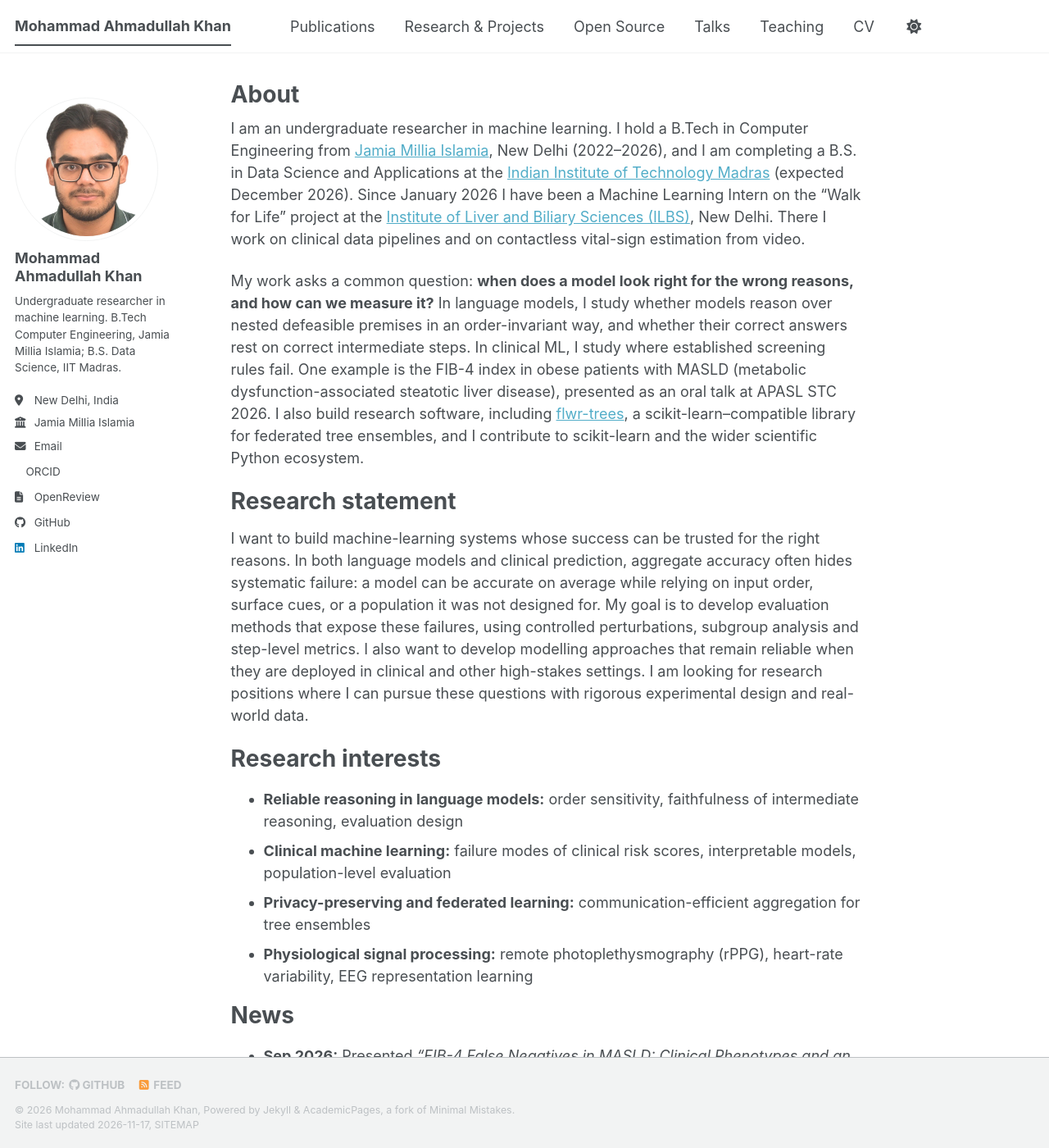
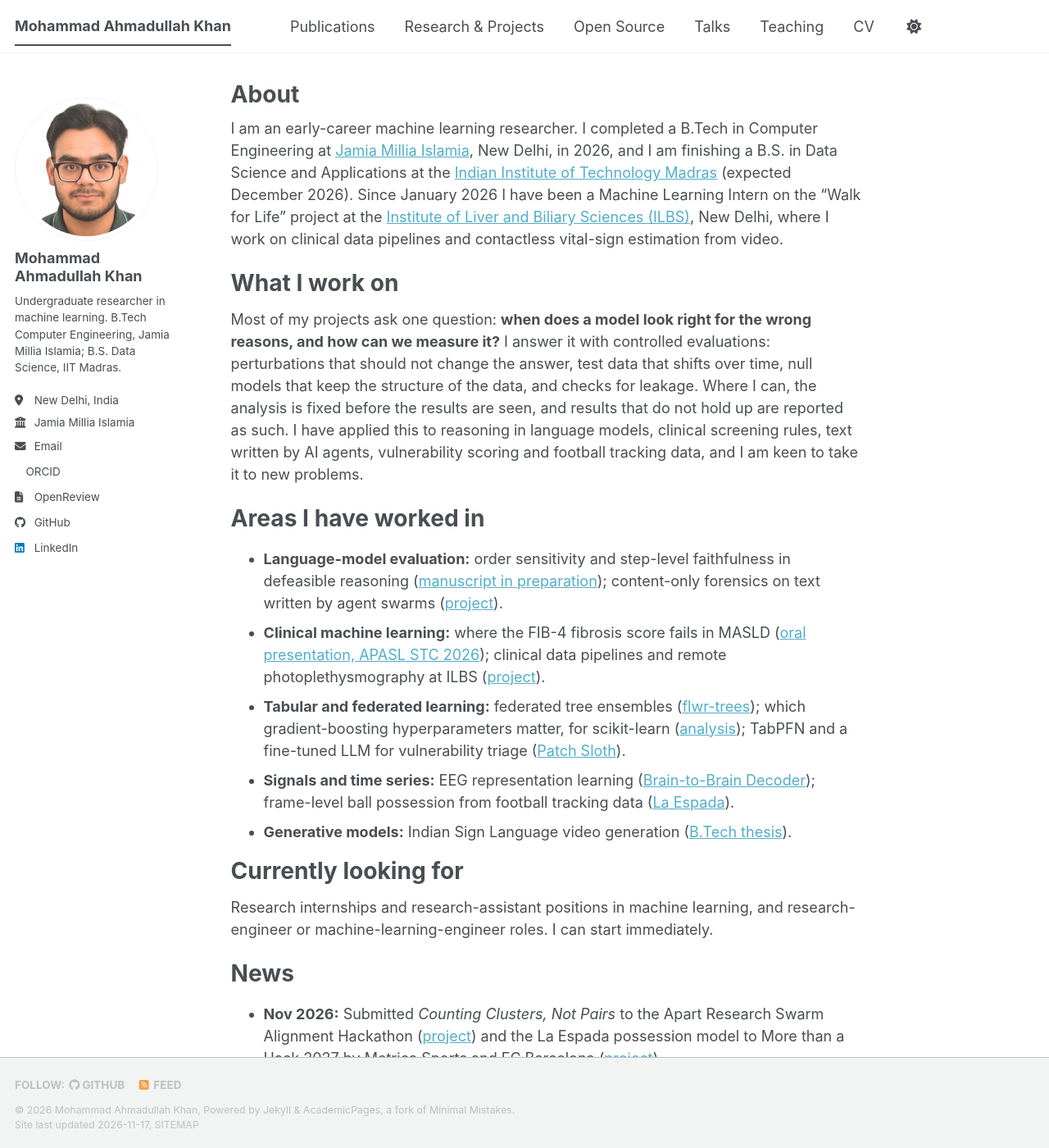
Before and after one commit to MAUK9086/MAUK9086.github.io, a Jekyll site: the page built from _pages/about.md, in a window 1280 px wide and 1400 px high. Shown: the whole window at 82% size. Built offline with Jekyll 4.4.1, drawn with Linux system fonts in a browser that asks for light colours; a style sheet for code colours, icons or effects is not loaded; some of the changed text lies outside the part shown.

Commit message:
About: replace the research statement with what I work on, areas and current search; add recent news

```diff
--- a/_pages/about.md
+++ b/_pages/about.md
@@ -7,24 +7,30 @@ redirect_from:
   - /about.html
 ---
 
-I am an undergraduate researcher in machine learning. I hold a B.Tech in Computer Engineering from [Jamia Millia Islamia](https://jmi.ac.in), New Delhi (2022–2026), and I am completing a B.S. in Data Science and Applications at the [Indian Institute of Technology Madras](https://study.iitm.ac.in/ds/) (expected December 2026). Since January 2026 I have been a Machine Learning Intern on the "Walk for Life" project at the [Institute of Liver and Biliary Sciences (ILBS)](https://www.ilbs.in), New Delhi. There I work on clinical data pipelines and on contactless vital-sign estimation from video.
+I am an early-career machine learning researcher. I completed a B.Tech in Computer Engineering at [Jamia Millia Islamia](https://jmi.ac.in), New Delhi, in 2026, and I am finishing a B.S. in Data Science and Applications at the [Indian Institute of Technology Madras](https://study.iitm.ac.in/ds/) (expected December 2026). Since January 2026 I have been a Machine Learning Intern on the "Walk for Life" project at the [Institute of Liver and Biliary Sciences (ILBS)](https://www.ilbs.in), New Delhi, where I work on clinical data pipelines and contactless vital-sign estimation from video.
 
-My work asks a common question: **when does a model look right for the wrong reasons, and how can we measure it?** In language models, I study whether models reason over nested defeasible premises in an order-invariant way, and whether their correct answers rest on correct intermediate steps. In clinical ML, I study where established screening rules fail. One example is the FIB-4 index in obese patients with MASLD (metabolic dysfunction-associated steatotic liver disease), presented as an oral talk at APASL STC 2026. I also build research software, including [flwr-trees](https://pypi.org/project/flwr-trees/), a scikit-learn–compatible library for federated tree ensembles, and I contribute to scikit-learn and the wider scientific Python ecosystem.
+What I work on
+======
+Most of my projects ask one question: **when does a model look right for the wrong reasons, and how can we measure it?** I answer it with controlled evaluations: perturbations that should not change the answer, test data that shifts over time, null models that keep the structure of the data, and checks for leakage. Where I can, the analysis is fixed before the results are seen, and results that do not hold up are reported as such. I have applied this to reasoning in language models, clinical screening rules, text written by AI agents, vulnerability scoring and football tracking data, and I am keen to take it to new problems.
 
-Research statement
+Areas I have worked in
 ======
-I want to build machine-learning systems whose success can be trusted for the right reasons. In both language models and clinical prediction, aggregate accuracy often hides systematic failure: a model can be accurate on average while relying on input order, surface cues, or a population it was not designed for. My goal is to develop evaluation methods that expose these failures, using controlled perturbations, subgroup analysis and step-level metrics. I also want to develop modelling approaches that remain reliable when they are deployed in clinical and other high-stakes settings. I am looking for research positions where I can pursue these questions with rigorous experimental design and real-world data.
+- **Language-model evaluation:** order sensitivity and step-level faithfulness in defeasible reasoning ([manuscript in preparation](/publication/2026-positional-bias-defeasible-reasoning)); content-only forensics on text written by agent swarms ([project](/portfolio/swarm-lineage)).
+- **Clinical machine learning:** where the FIB-4 fibrosis score fails in MASLD ([oral presentation, APASL STC 2026](/talks/2026-09-19-apasl-stc-2026-fib4)); clinical data pipelines and remote photoplethysmography at ILBS ([project](/portfolio/contactless-vital-signs)).
+- **Tabular and federated learning:** federated tree ensembles ([flwr-trees](/portfolio/flwr-trees)); which gradient-boosting hyperparameters matter, for scikit-learn ([analysis](/open-source/)); TabPFN and a fine-tuned LLM for vulnerability triage ([Patch Sloth](/portfolio/patch-sloth)).
+- **Signals and time series:** EEG representation learning ([Brain-to-Brain Decoder](/portfolio/dyadic-eeg-cebra)); frame-level ball possession from football tracking data ([La Espada](/portfolio/la-espada-possession)).
+- **Generative models:** Indian Sign Language video generation ([B.Tech thesis](/publication/2026-05-isl-video-generation-thesis)).
 
-Research interests
+Currently looking for
 ======
-- **Reliable reasoning in language models:** order sensitivity, faithfulness of intermediate reasoning, evaluation design
-- **Clinical machine learning:** failure modes of clinical risk scores, interpretable models, population-level evaluation
-- **Privacy-preserving and federated learning:** communication-efficient aggregation for tree ensembles
-- **Physiological signal processing:** remote photoplethysmography (rPPG), heart-rate variability, EEG representation learning
+Research internships and research-assistant positions in machine learning, and research-engineer or machine-learning-engineer roles. I can start immediately.
 
 News
 ======
+- **Nov 2026:** Submitted *Counting Clusters, Not Pairs* to the Apart Research Swarm Alignment Hackathon ([project](/portfolio/swarm-lineage)) and the La Espada possession model to More than a Hack 2027 by Metrica Sports and FC Barcelona ([project](/portfolio/la-espada-possession)).
+- **Oct 2026:** Released [Patch Sloth](/portfolio/patch-sloth)'s open second-opinion feed, covering the 58,457 CVEs that NIST has not analysed.
 - **Sep 2026:** Presented *"FIB-4 False Negatives in MASLD: Clinical Phenotypes and an Augmented Triage Model"* as an **oral presentation** at APASL STC 2026 (Kumamoto, Japan), and received the **APASL International Travel Award**.
+- **Jun 2026:** Completed the B.Tech in Computer Engineering at Jamia Millia Islamia (CGPA 8.70 / 10).
 - **May 2026:** Released [flwr-trees 0.1.0](https://pypi.org/project/flwr-trees/) on PyPI.
 - **Apr 2026:** Pull requests merged into scikit-learn (FastICA performance, preprocessing validation fix) and scikit-bio (import-time reduction). See [Open Source](/open-source/).
 - **Jan 2026:** Joined the Institute of Liver and Biliary Sciences, New Delhi, as a Machine Learning Intern.
```
